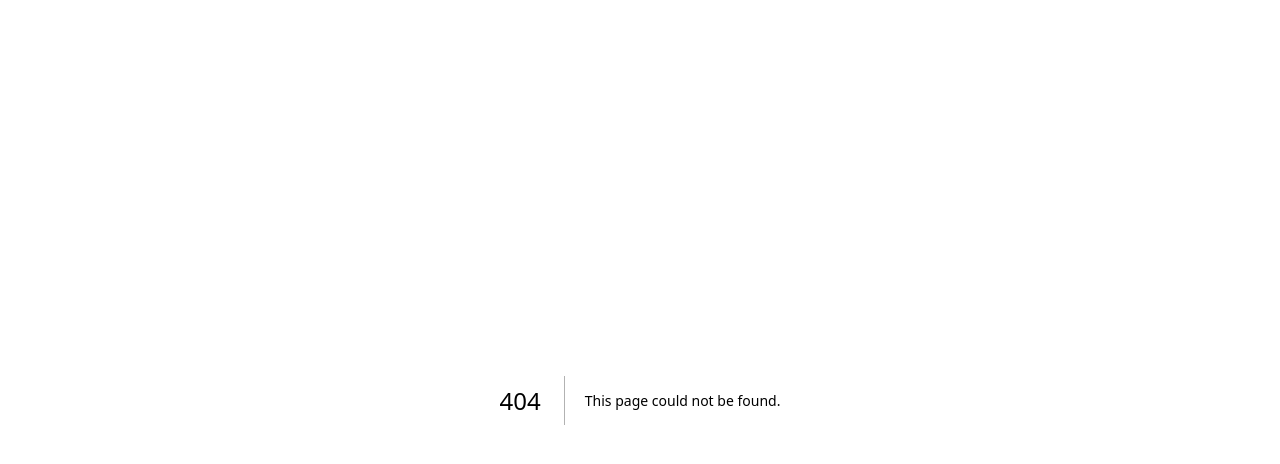
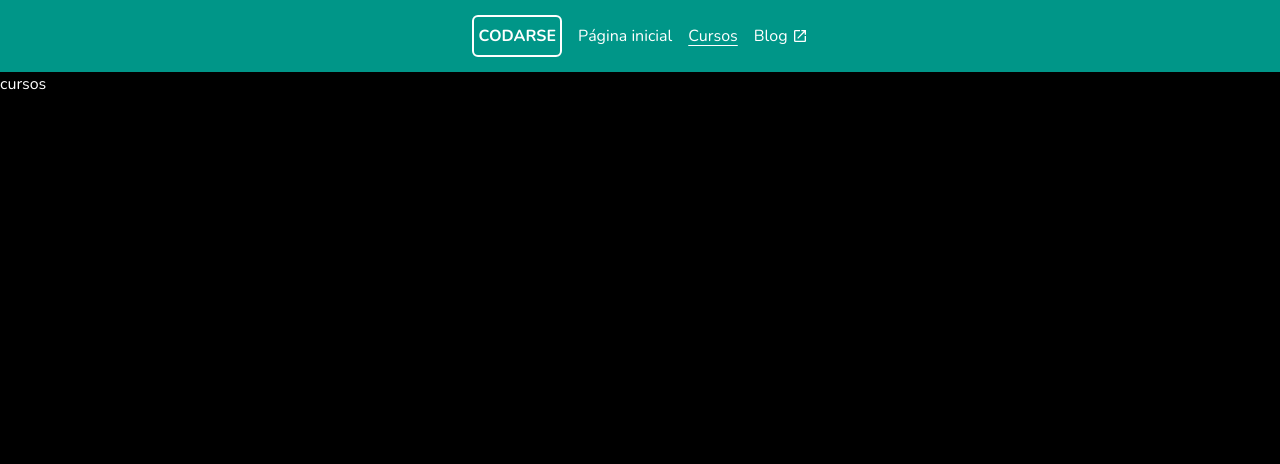
Before and after one commit to FernandaVFelix/FernandaVFelix, a Next.js app in the folder youtube-nextjs-course-plataform/: page /cursos in a window 1280 px wide. Before the commit this address had no page. Shown: the top 464 px of the page. Built offline with nearby package versions, Linux system fonts and the light colour scheme.

Commit message:
feat:  add header component

```diff
--- /dev/null
+++ b/youtube-nextjs-course-plataform/src/app/cursos/page.tsx
@@ -0,0 +1,7 @@
+export default function PageCursos() {
+  return (
+    <div>
+      <main>cursos</main>
+    </div>
+  );
+}
--- a/youtube-nextjs-course-plataform/src/app/layout.tsx
+++ b/youtube-nextjs-course-plataform/src/app/layout.tsx
@@ -1,6 +1,8 @@
 import type { Metadata } from "next";
 import { Nunito } from "next/font/google";
+
 import "@/styles/globals.css";
+import { Header } from "@/components/Header";
 
 const nunito = Nunito({
   subsets: ["latin"],
@@ -18,7 +20,10 @@
 }>) {
   return (
     <html lang="pt-Br">
-      <body className={nunito.className}>{children}</body>
+      <body className={nunito.className}>
+        <Header />
+        {children}
+      </body>
     </html>
   );
 }
--- /dev/null
+++ b/youtube-nextjs-course-plataform/src/components/Header.tsx
@@ -0,0 +1,47 @@
+"use client";
+import Link from "next/link";
+import { usePathname } from "next/navigation";
+import { MdOpenInNew } from "react-icons/md";
+
+export const Header = () => {
+  const currentPath = usePathname();
+  return (
+    <nav className="flex itens-center justify-center bg-primary py-4">
+      <ul className="flex gap-4 items-center">
+        <li className="my-2">
+          <Link href={"/"} className="border-2 rounded-md py-2 px-1 font-bold">
+            CODARSE
+          </Link>
+        </li>
+        <li>
+          <Link
+            href={"/"}
+            data-active={currentPath == "/"}
+            className="data-[active=true]:underline"
+          >
+            Página inicial
+          </Link>
+        </li>
+        <li>
+          <Link
+            href={"/cursos"}
+            data-active={currentPath == "/cursos"}
+            className="data-[active=true]:underline"
+          >
+            Cursos
+          </Link>
+        </li>
+        <li>
+          <Link
+            href={"http://blog.codarse.com"}
+            target="_blank"
+            className="flex gap-1 items-center"
+          >
+            Blog
+            <MdOpenInNew />
+          </Link>
+        </li>
+      </ul>
+    </nav>
+  );
+};
--- a/youtube-nextjs-course-plataform/src/styles/globals.css
+++ b/youtube-nextjs-course-plataform/src/styles/globals.css
@@ -11,5 +11,9 @@
 
 html,
 body {
-  @apply bg-background text-text h-screen w-screen;
+  @apply bg-background text-text h-screen w-screen underline-offset-4;
 }
+
+a {
+  @apply hover:underline active:opacity-50 transition-opacity;
+}
```
Also changed, not shown: youtube-nextjs-course-plataform/package.json (+6 -5 lines), 1 other file (tests, documents, lock files or other folders).
